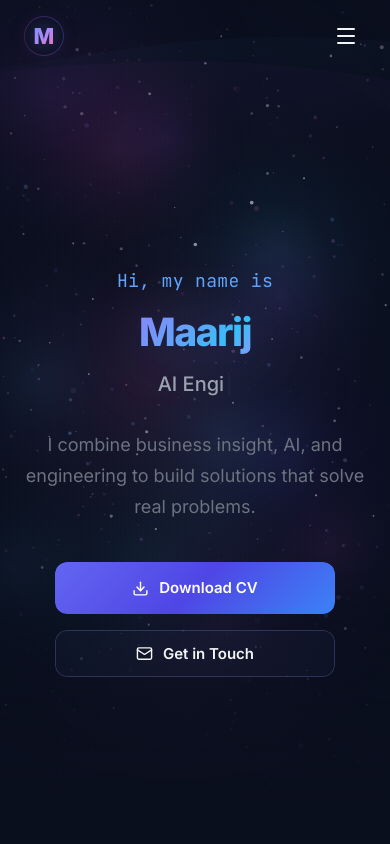
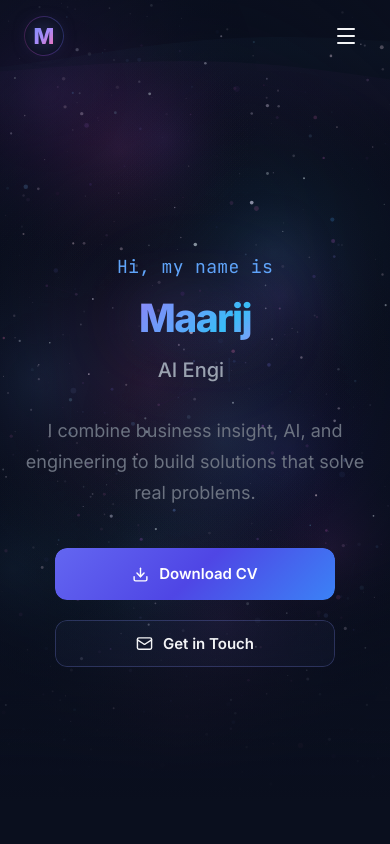
Before and after one commit to m-ali7/maarij-portfolio, a React (Vite) app: page / in a window 390 px wide. Shown: the top 844 px of the page. Built offline with nearby package versions, Linux system fonts and the light colour scheme.

Commit message:
Fix mobile spacing and section transitions

```diff
--- a/src/styles/components.css
+++ b/src/styles/components.css
@@ -202,6 +202,18 @@
   background:
     radial-gradient(ellipse 80% 50% at 50% 40%, transparent 40%, rgba(10, 15, 30, 0.5) 100%),
     linear-gradient(to top, var(--bg-primary) 5%, transparent 35%);
+  pointer-events: none;
+}
+
+.hero::after {
+  content: '';
+  position: absolute;
+  bottom: 0;
+  left: 0;
+  right: 0;
+  height: 120px;
+  background: linear-gradient(to bottom, transparent 0%, var(--bg-primary) 100%);
+  z-index: 1;
   pointer-events: none;
 }
 
@@ -506,6 +518,8 @@
   .hero__ctas {
     flex-direction: column;
     align-items: center;
+    gap: 20px;
+    margin-bottom: 24px;
   }
 
   .hero-btn {
@@ -943,6 +957,11 @@
   position: relative;
 }
 
+.experience > .container {
+  position: relative;
+  z-index: 2;
+}
+
 .experience::before {
   content: '';
   position: absolute;
```
